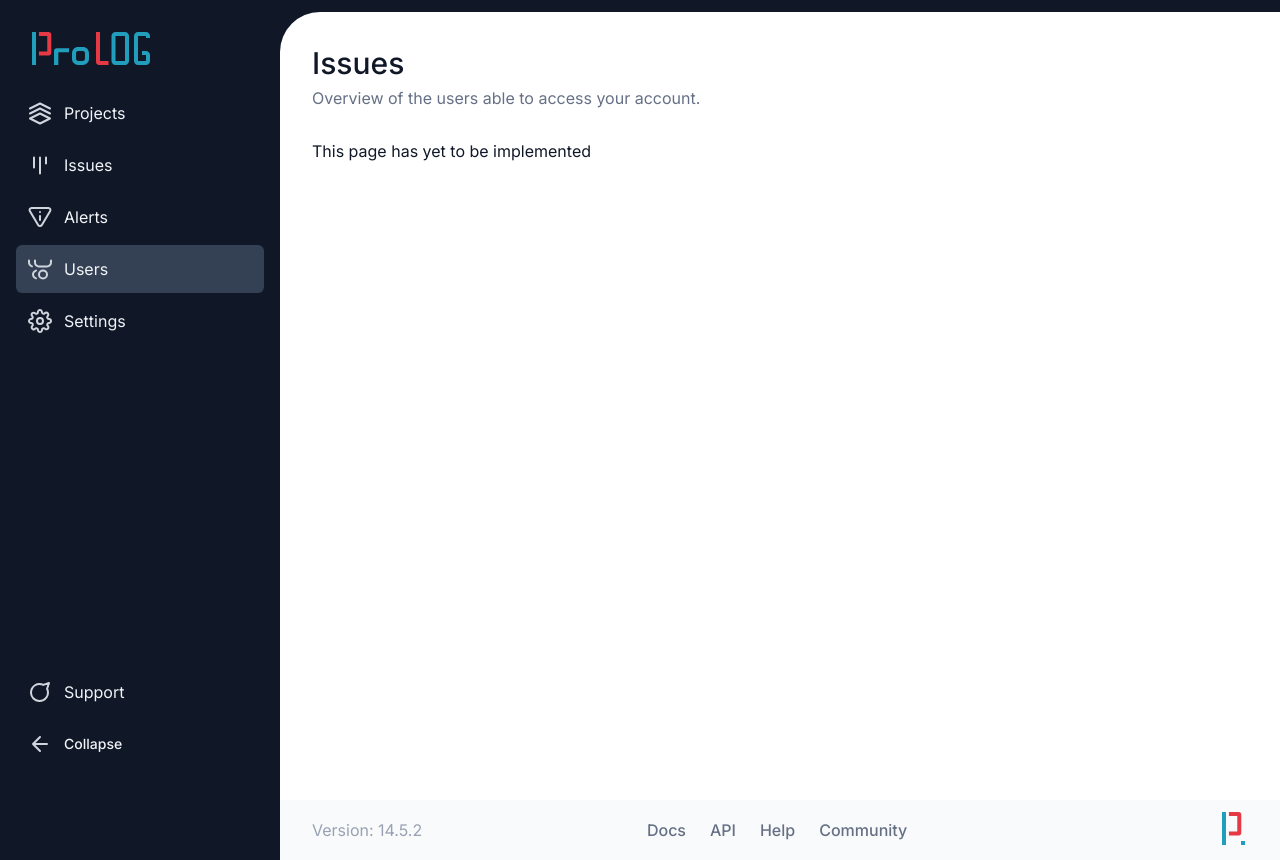
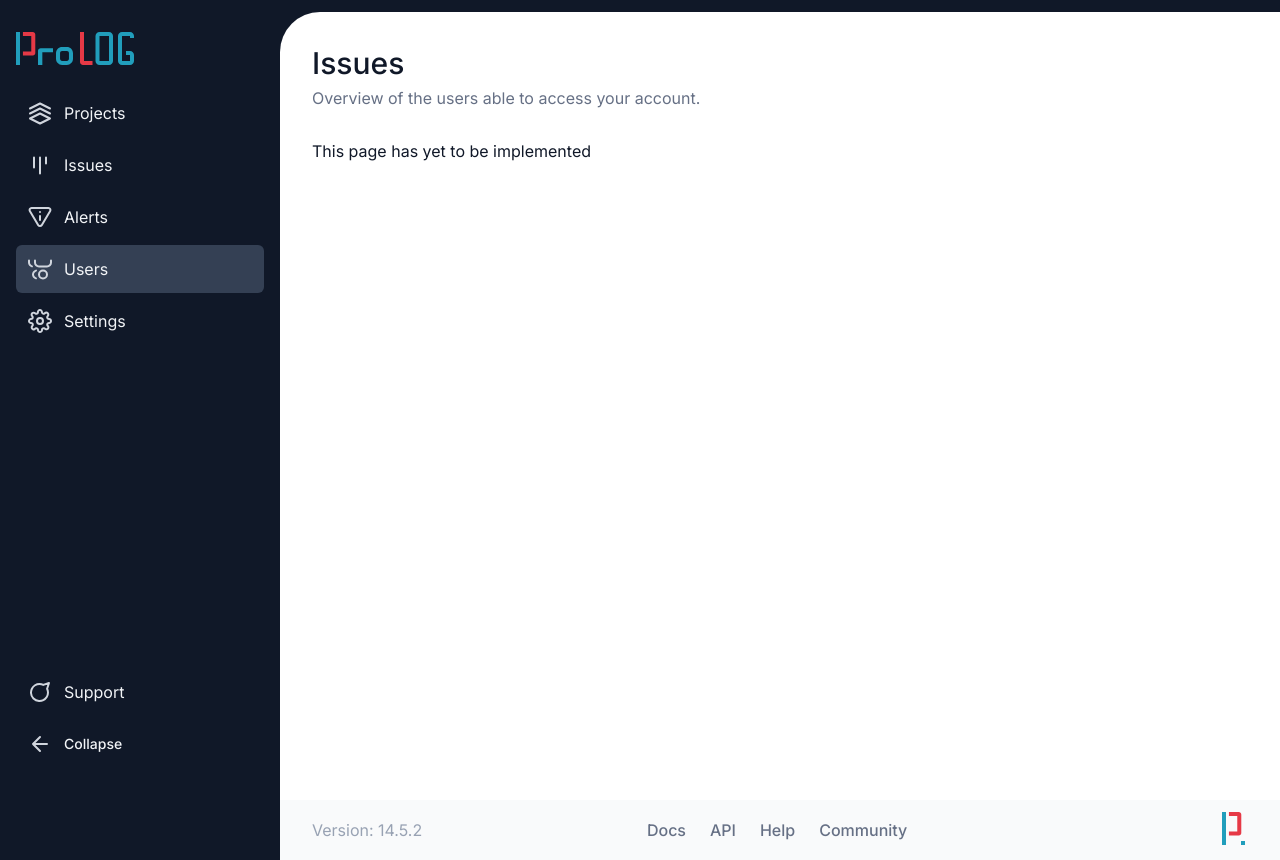
Before and after one commit to profydev/prolog-app-sdfawcett, a Next.js app: page /dashboard/users in a window 1280 px wide. Built offline with nearby package versions, Linux system fonts and the light colour scheme.

Commit message:
Fix navigation logo when switching to mobile (#13)
* changed sidebar navigation to conditionally render two logo images based on isSidebarCollapsed

* created navigation.cy.ts and wired up to sidebar-navigation.tsx

```diff
--- a/features/layout/sidebar-navigation/sidebar-navigation.tsx
+++ b/features/layout/sidebar-navigation/sidebar-navigation.tsx
@@ -1,4 +1,5 @@
 import { useRouter } from "next/router";
+import Image from "next/image";
 import { useContext, useState } from "react";
 import { Routes } from "@config/routes";
 import classNames from "classnames";
@@ -33,17 +34,25 @@ export function SidebarNavigation() {
           isSidebarCollapsed && styles.isCollapsed,
         )}
       >
-        <header className={styles.header}>
-          {/* eslint-disable-next-line @next/next/no-img-element */}
-          <img
-            src={
-              isSidebarCollapsed
-                ? "/icons/logo-small.svg"
-                : "/icons/logo-large.svg"
-            }
-            alt="logo"
-            className={styles.logo}
-          />
+        <header className={styles.header} data-cy="header">
+          {isSidebarCollapsed ? (
+            <Image
+              src="/icons/logo-small.svg"
+              width={23}
+              height={33}
+              alt="logo"
+              data-cy="logo-small"
+            />
+          ) : (
+            <Image
+              src="/icons/logo-large.svg"
+              width={118}
+              height={33}
+              alt="logo"
+              data-cy="logo-large"
+            />
+          )}
+
           <Button
             onClick={() => setMobileMenuOpen(!isMobileMenuOpen)}
             className={styles.menuButton}
```
Also changed, not shown: 1 other file (tests, documents, lock files or other folders).
